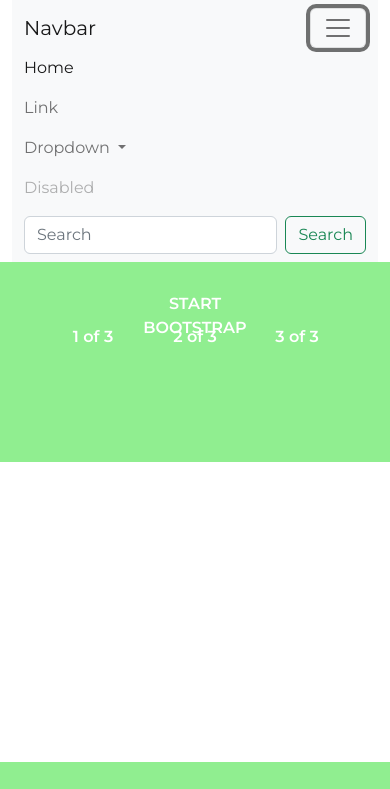
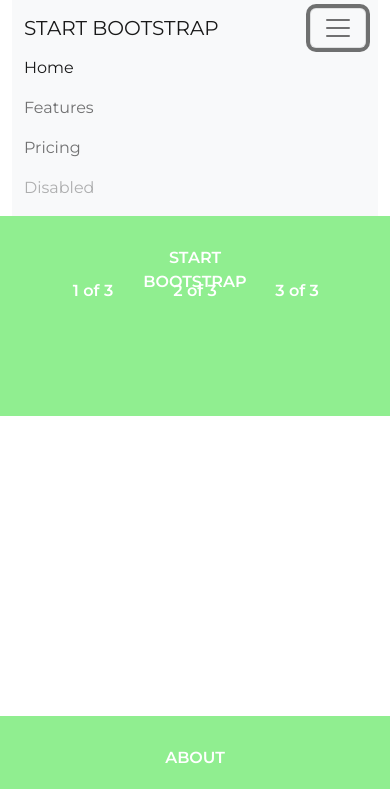
Before and after one commit to Alexbarile/html-css-bootstrap-freelancer, a plain HTML site: page index.html in a window 390 px wide. Both pictures are taken after a click on the button "Toggle navigation". Shown: the top 789 px of the page. Drawn offline with nearby package versions, Linux system fonts and the light colour scheme.

Commit message:
aggiornato

```diff
--- a/css/style.css
+++ b/css/style.css
@@ -23,6 +23,10 @@
     background-color: yellow;
 
 } */
+
+.back-red{
+    background-color: red;
+}
 
 .bg-color-blu{
     background-color: rgb(43, 43, 97);
--- a/index.html
+++ b/index.html
@@ -31,39 +31,27 @@
         <div class="container-fluid">
             <div class="row">
               <div class="col">
-                <nav class="navbar navbar-expand-lg navbar-light bg-light">
+                <nav class="navbar navbar-expand-md navbar-light bg-light">
                     <div class="container-fluid">
-                      <a class="navbar-brand" href="#">Navbar</a>
-                      <button class="navbar-toggler" type="button" data-bs-toggle="collapse" data-bs-target="#navbarSupportedContent" aria-controls="navbarSupportedContent" aria-expanded="false" aria-label="Toggle navigation">
+                      <a class="navbar-brand" href="#">START BOOTSTRAP</a>
+                      <button class="navbar-toggler" type="button" data-bs-toggle="collapse" data-bs-target="#navbarNav" aria-controls="navbarNav" aria-expanded="false" aria-label="Toggle navigation">
                         <span class="navbar-toggler-icon"></span>
                       </button>
-                      <div class="collapse navbar-collapse" id="navbarSupportedContent">
-                        <ul class="navbar-nav me-auto mb-2 mb-lg-0">
+                      <div class="collapse navbar-collapse" id="navbarNav">
+                        <ul class="navbar-nav">
                           <li class="nav-item">
                             <a class="nav-link active" aria-current="page" href="#">Home</a>
                           </li>
                           <li class="nav-item">
-                            <a class="nav-link" href="#">Link</a>
+                            <a class="nav-link" href="#">Features</a>
                           </li>
-                          <li class="nav-item dropdown">
-                            <a class="nav-link dropdown-toggle" href="#" id="navbarDropdown" role="button" data-bs-toggle="dropdown" aria-expanded="false">
-                              Dropdown
-                            </a>
-                            <ul class="dropdown-menu" aria-labelledby="navbarDropdown">
-                              <li><a class="dropdown-item" href="#">Action</a></li>
-                              <li><a class="dropdown-item" href="#">Another action</a></li>
-                              <li><hr class="dropdown-divider"></li>
-                              <li><a class="dropdown-item" href="#">Something else here</a></li>
-                            </ul>
+                          <li class="nav-item">
+                            <a class="nav-link" href="#">Pricing</a>
                           </li>
                           <li class="nav-item">
                             <a class="nav-link disabled" href="#" tabindex="-1" aria-disabled="true">Disabled</a>
                           </li>
                         </ul>
-                        <form class="d-flex">
-                          <input class="form-control me-2" type="search" placeholder="Search" aria-label="Search">
-                          <button class="btn btn-outline-success" type="submit">Search</button>
-                        </form>
                       </div>
                     </div>
                   </nav>
```
